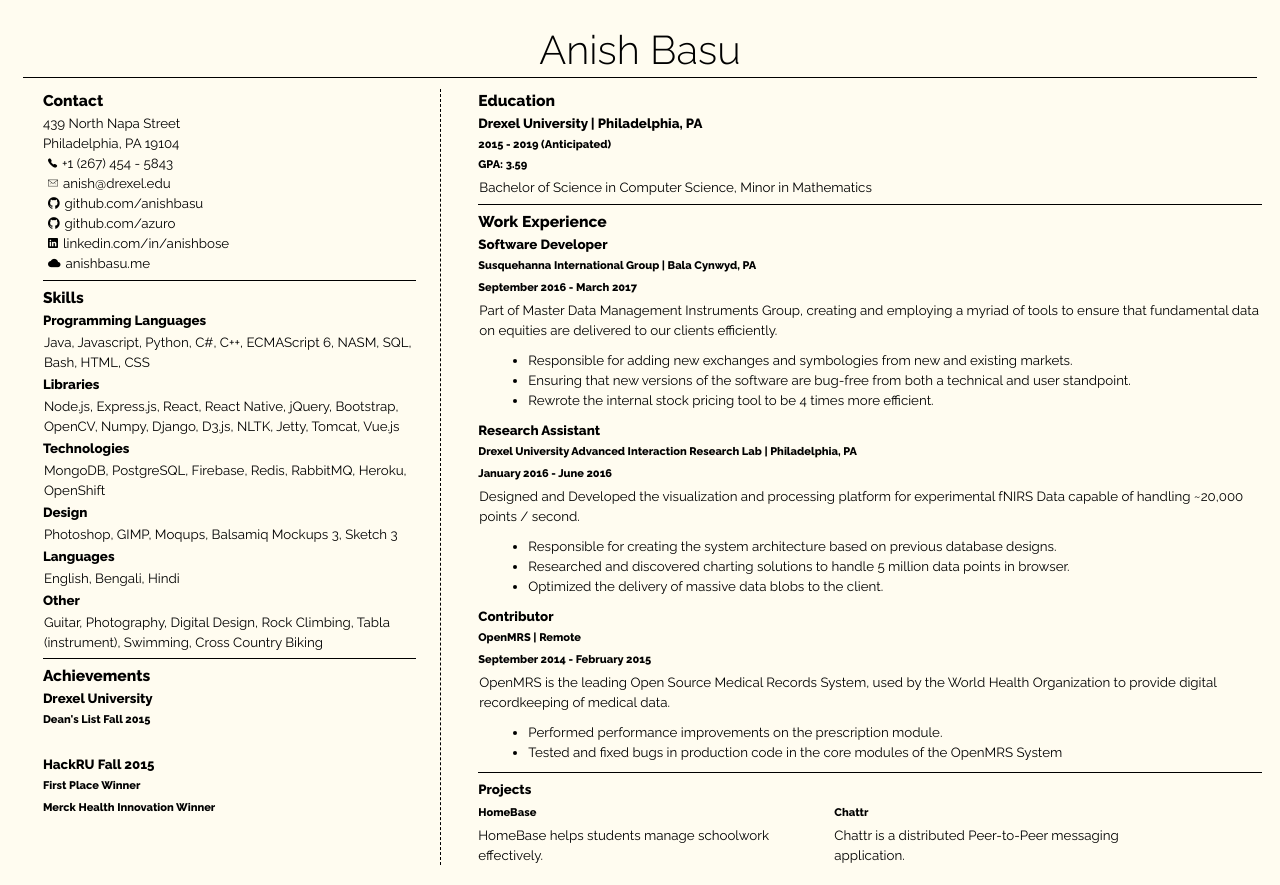
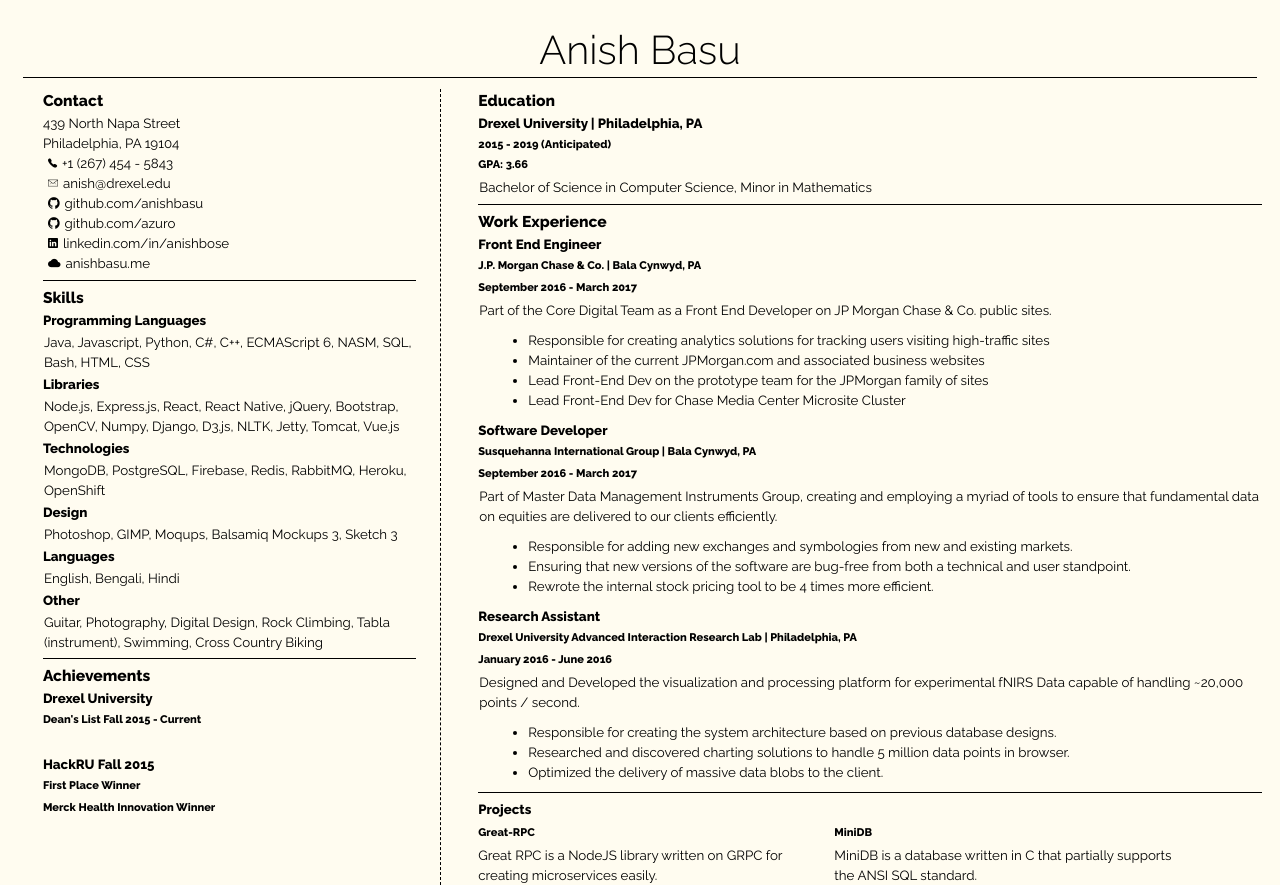
Before and after one commit to anishbasu/anishbasu.github.io, a plain HTML site: page index.html in a window 1280 px wide. Drawn offline with nearby package versions, Linux system fonts and the light colour scheme.

Commit message:
Added new things

```diff
--- a/index.html
+++ b/index.html
@@ -73,7 +73,7 @@
                         <h3>Achievements</h3>
 
                         <h4>Drexel University</h4>
-                        <h5>Dean's List Fall 2015</h5>
+                        <h5>Dean's List Fall 2015 - Current</h5>
                         <br>
                         <h4>HackRU Fall 2015</h4>
                         <h5>First Place Winner</h5>
@@ -85,13 +85,29 @@
                     <h3>Education</h3>
                     <div>
                         <h4>Drexel University | Philadelphia, PA</h4>
-                        <h5>2015 - 2019 (Anticipated) <br> <b>GPA: 3.59</b></h5>
+                        <h5>2015 - 2019 (Anticipated) <br> <b>GPA: 3.66</b></h5>
                         <p>Bachelor of Science in Computer Science, Minor in Mathematics</p>
                     </div>
                 </div>
                 <hr>
                 <div>
                     <h3>Work Experience</h3>
+                    <div>
+                        <h4>Front End Engineer</h4>
+                        <h5>
+                            J.P. Morgan Chase &amp; Co. | Bala Cynwyd, PA
+                        </h5>
+                        <h5>
+                            September 2016 - March 2017
+                        </h5>
+                        <p>Part of the Core Digital Team as a Front End Developer on JP Morgan Chase &amp; Co. public sites.</p>
+                        <ul>
+                            <li>Responsible for creating analytics solutions for tracking users visiting high-traffic sites</li>
+                            <li>Maintainer of the current JPMorgan.com and associated business websites</li>
+                            <li>Lead Front-End Dev on the prototype team for the JPMorgan family of sites</li>
+                            <li>Lead Front-End Dev for Chase Media Center Microsite Cluster</li>
+                        </ul>
+                    </div>
                     <div>
                         <h4>Software Developer</h4>
                         <h5>
@@ -122,31 +138,17 @@
                             <li>Optimized the delivery of massive data blobs to the client.</li>
                         </ul>
                     </div>
-                    <div>
-                        <h4>Contributor</h4>
-                        <h5>
-                            OpenMRS | Remote
-                        </h5>
-                        <h5>
-                            September 2014 - February 2015
-                        </h5>
-                        <p>OpenMRS is the leading Open Source Medical Records System, used by the World Health Organization to provide digital recordkeeping of medical data.</p>
-                        <ul>
-                            <li>Performed performance improvements on the prescription module.</li>
-                            <li>Tested and fixed bugs in production code in the core modules of the OpenMRS System</li>
-                        </ul>
-                    </div>
                 </div>
                 <hr>
                 <div>
                     <h4>Projects</h4>
                     <div class="project">
-                        <h5>HomeBase</h5>
-                        HomeBase helps students manage schoolwork effectively.
+                        <h5>Great-RPC</h5>
+                        Great RPC is a NodeJS library written on GRPC for creating microservices easily.
                     </div>
                     <div class="project">
-                        <h5>Chattr</h5>
-                        Chattr is a distributed Peer-to-Peer messaging application.
+                        <h5>MiniDB</h5>
+                        MiniDB is a database written in C that partially supports the ANSI SQL standard.
                     </div>
                 </div>
             </section>
```
